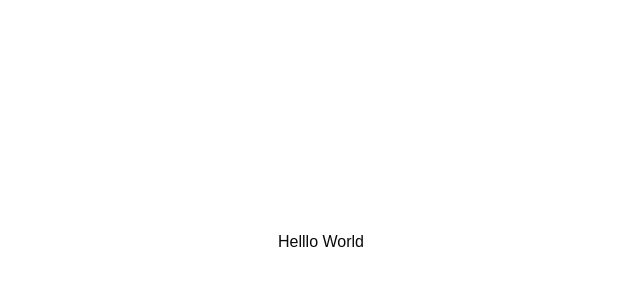
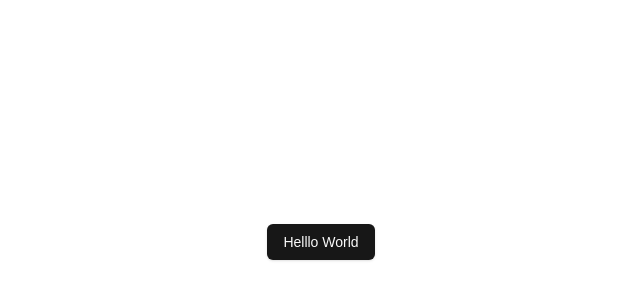
Before and after one commit to yogireddy21/docx, a Next.js app in the folder docx_app/: page / in a window 1280 px wide. Shown: the part 158-458 px from the top of the page, without its empty margins (319-959 px from the left). Built offline with nearby package versions, Linux system fonts and the light colour scheme.

Commit message:
checked-shadcn

```diff
--- a/docx_app/src/app/page.tsx
+++ b/docx_app/src/app/page.tsx
@@ -1,7 +1,8 @@
+import { Button } from "@/components/ui/button";
 const Home = () => {
   return (
     <div className="flex min-h-screen justify-center items-center">
-      <p>Helllo World</p>
+      <Button>Helllo World</Button>
     </div>
    );
 }
```
